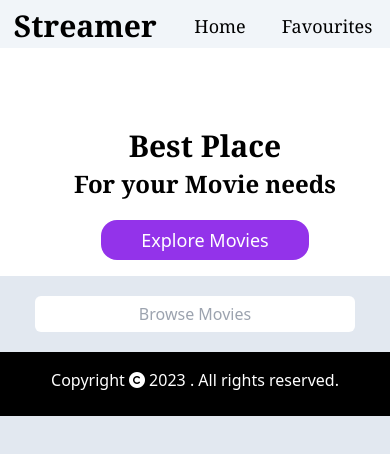
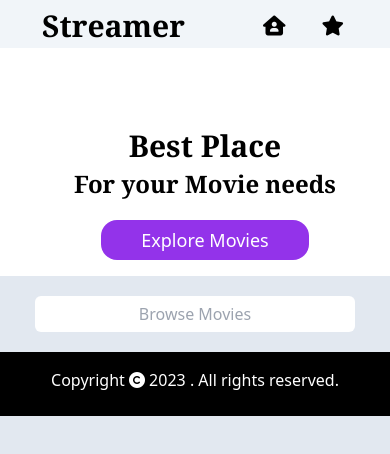
Before and after one commit to karansaini2/movie-streamer, a React (Vite) app: page / in a window 390 px wide. Shown: the top 454 px of the page. Built offline with nearby package versions, Linux system fonts and the light colour scheme; no server answers.

Commit message:
icons added

```diff
--- a/src/components/navbar.jsx
+++ b/src/components/navbar.jsx
@@ -2,7 +2,7 @@ import { Link } from "react-router-dom";
 const Navbar = () => {
   return (
     <section className=" bg-slate-100 h-12 p-2">
-      <nav className="flex justify-evenly items-center space-x-7 sm:space-x-28  ">
+      <nav className="flex justify-evenly items-center space-x-10 sm:space-x-28  ">
         <h2 className="text-2xl font-semibold font-serif xs:text-3xl">
           {" "}
           Streamer
@@ -10,10 +10,18 @@ const Navbar = () => {
 
         <ul className="flex space-x-7  sm:space-x-14">
           <li className="text-lg font-serif p-1 hover:bg-violet-500 hover:text-white rounded-lg ">
-            <Link to="/"> Home</Link>{" "}
+            <Link to="/">
+              {" "}
+              <i className="fa-solid fa-house-user  text-lg xs:text-xl sm:text-2xl sm:hidden"></i>
+              <span className="hidden sm:flex">Home</span>
+            </Link>{" "}
           </li>
           <li className="text-lg font-serif p-1 hover:bg-violet-500 hover:text-white rounded-lg">
-            <Link to="/favourites"> Favourites</Link>
+            <Link to="/favourites">
+              {" "}
+              <i className="fa-solid fa-star  text-lg xs:text-xl sm:text-2xl sm:hidden"></i>{" "}
+              <span className="hidden sm:flex">Favourites</span>
+            </Link>
           </li>
         </ul>
       </nav>
```
